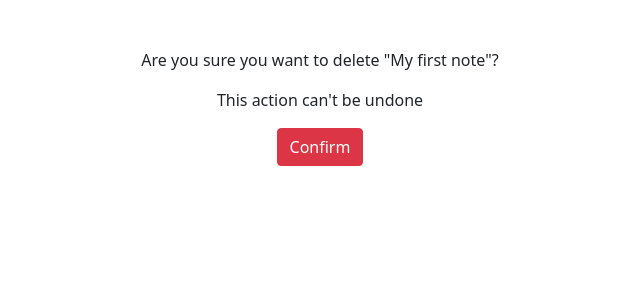
After one commit to RatniChaima/django-smartnotes, a Django app: page /smart/notes/1/delete in a window 1280 px wide. The commit adds this page. Shown: the top 300 px of the page, without its empty margins (320-960 px from the left). Run offline with Django 3.2, Linux system fonts and the light colour scheme; data comes from the database, SQL or seed files in the repository; both versions use the stored data as it was after the commit.

Commit message:
Deleting Data

```diff
--- /dev/null
+++ b/notes/templates/notes/notes_delete.html
@@ -0,0 +1,13 @@
+{% extends "base.html" %}
+
+{% block content %}
+<form  method='POST'>{% csrf_token %}
+
+    <p>Are you sure you want to delete "{{notes.title}}"?</p>
+    <p>This action can't be undone</p>
+    <input type="submit" class="btn btn-danger " value="Confirm" />
+</form>
+{% comment %}
+<a href="{% url 'notes.list' %}" class="btn btn-secondary my-5">Cancel</a> {% endcomment %}
+
+{% endblock %}
--- a/notes/templates/notes/notes_detail.html
+++ b/notes/templates/notes/notes_detail.html
@@ -7,5 +7,7 @@
 </div>
 
 <a href="{% url 'notes.list' %}" class="btn btn-secondary my-5">Back</a>
-<a href="{% url 'notes.update' pk=note.id %}" class="btn btn-secondary my-5">Edit</a>
+<a href="{% url 'notes.update' pk=note.id %}" class="btn btn-secondary">Edit</a>
+<a href="{% url 'notes.delete' pk=note.id %}" class="btn btn-danger">Delete</a>
+
 {% endblock %}
--- a/notes/views.py
+++ b/notes/views.py
@@ -10,6 +10,7 @@ from .models import Notes
 class NotesDeleteView(DeleteView):
     model = Notes
     success_url = '/smart/notes'
+    template_name = 'notes/notes_delete.html'
 
 class NotesUpdateView(UpdateView):
     model = Notes
```
Also changed, not shown: db.sqlite3.
